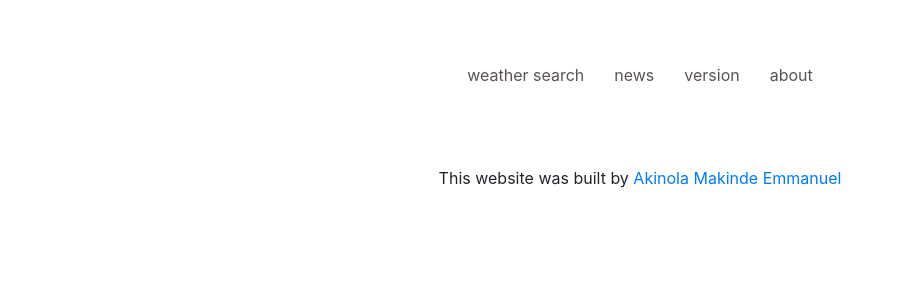
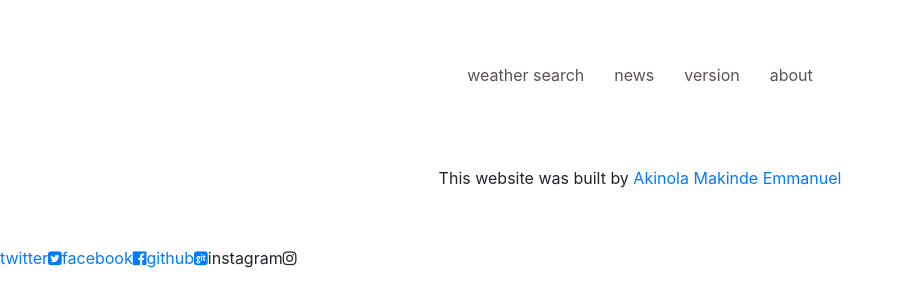
Before and after one commit to Akinolae/React-weather-app, a React (Create React App) app: page /about in a window 1280 px wide. Shown: the top 306 px of the page, without its empty margins (0-904 px from the left). Built offline with nearby package versions, Linux system fonts and the light colour scheme.

Commit message:
new changes

```diff
--- a/src/App.js
+++ b/src/App.js
@@ -14,7 +14,7 @@ class App extends Component{
         <Route path={"/about"} exact component={About} />
         <Route path={"/version"} exact component={Version} />
         <Route path={"/news"} exact component={NewsUi} />
-        <Route path={"/search"} exact component={FormUI} />
+        <Route path={"/"} exact component={FormUI} />
         {/* <NewsUi /> */}
     </Router>
   );
--- a/src/components/Form/form.js
+++ b/src/components/Form/form.js
@@ -1,6 +1,7 @@
 import React, { Component } from "react";
 import axios from "axios";
 import BodyPane from "../body/bodypaneview";
+import Loader from '../loader';
 
 class Form extends Component {
   constructor(props){
@@ -78,7 +79,7 @@ class Form extends Component {
     if(data.length !== 0){
         return <BodyPane temp={temperature} currentCity={currentCity} country={country} desc={weatherDesc} />
     } else{
-      return " ";
+      return <Loader />;
     }
   }
 
--- a/src/components/News/newsdata.js
+++ b/src/components/News/newsdata.js
@@ -1,11 +1,13 @@
 import React from "react";
 import Axios from "axios";
+import Loader from '../loader';
 
 class Api extends React.Component{
     constructor(props){
         super(props);
         this.state = {
-            newsData: []
+            newsData: [],
+            isEmpty: true
         }
     }
 
@@ -19,13 +21,15 @@ class Api extends React.Component{
         Axios.get(url)
         .then((data) =>
         this.setState({
-            newsData: data.data.articles
+            newsData: data.data.articles,
+            isEmpty: true
                  })
             )
         }
         dataDisplay = () =>{
-            const { newsData } = this.state;
-            if(newsData.length !== 0){
+            const { newsData, isEmpty } = this.state;
+
+            if(!isEmpty){
                 return(
                 <div>
                     <h6 className="newsMakingRounds">News making rounds</h6>
@@ -45,11 +49,7 @@ class Api extends React.Component{
                          </div>
                     </div>)
             } else{
-                return <div className="container">
-                           <div className="loader_back">
-                               <div className="loader blue"></div>
-                           </div>
-                       </div>
+                return <Loader />
             }
         }
     }
--- a/src/components/about.js
+++ b/src/components/about.js
@@ -2,9 +2,17 @@ import React from 'react';
 
 const About = () => {
     return (
+    <div>
         <div className="container">
             <p>This website was built by <a href="https://github.com/Akinolae">Akinola Makinde Emmanuel</a></p>
         </div>
+        <div className="socials">
+            <span><a href="https://twitter.com">twitter<i class="fa fa-twitter-square" aria-hidden="true"></i></a></span>
+            <span><a href="https://facebook.com">facebook<i class="fa fa-facebook-official" aria-hidden="true"></i></a></span>
+            <span><a href="https://github.com/Akinolae" color='red'>github<i class="fa fa-git-square" aria-hidden="true"></i></a></span>
+            <span>instagram<i class="fa fa-instagram" aria-hidden="true"></i></span>
+        </div>
+     </div>
      );
 }
 
--- /dev/null
+++ b/src/components/loader.jsx
@@ -0,0 +1,16 @@
+import React from 'react';
+
+class Loader extends React.Component {
+    render(){
+        return (
+            <div className="container">
+                <div className="loader_back">
+                    <div className="loader blue"></div>
+                </div>
+            </div>
+        )
+    }
+
+}
+
+export default Loader;
--- a/src/components/navigation.js
+++ b/src/components/navigation.js
@@ -15,7 +15,7 @@ class Nav extends Component {
             <div className="container">
                 <nav className="navbar navbar-expand-lg navbar-light">
                     <ul>
-                        <Link to='/search' style={navigation}><li>weather search</li></Link>
+                        <Link to='/' style={navigation}><li>weather search</li></Link>
                         <Link to='/news' style={navigation}><li>news</li></Link>
                         <Link to='/Version' style={navigation}><li>version</li></Link>
                         <Link to='/about' style={navigation}><li>about</li></Link>
```
Lines whose indentation alone changed are shown as unchanged.
